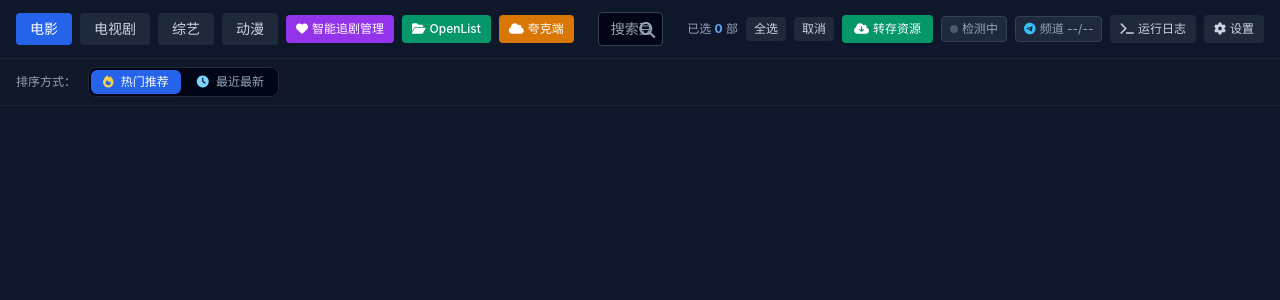
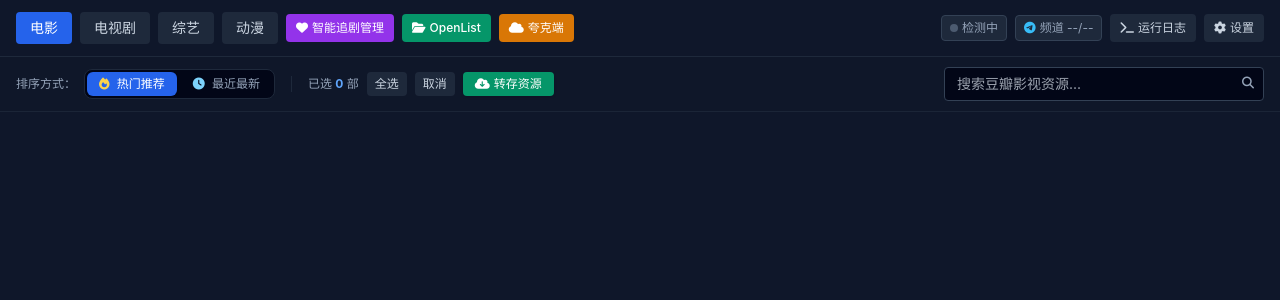
Before and after one commit to rinzaki007/DouQuarkHub, a Python web app: template templates/index.html in a window 1280 px wide. Shown: the top 300 px of the page. Run offline with Jinja, Linux system fonts and the light colour scheme; the template is opened without the code that fills it, so the values that code supplies are empty; some libraries are stand-ins or nearby versions.

Commit message:
Update index.html

```diff
--- a/templates/index.html
+++ b/templates/index.html
@@ -10,7 +10,7 @@
 </head>
 <body class="min-h-screen flex flex-col">
 
-    <!-- 顶部导航与主操作栏（重新排版：状态与设置移至最右侧） -->
+    <!-- 顶栏：左侧分类与功能，右侧系统状态与设置 -->
     <header class="bg-slate-900 border-b border-slate-800 sticky top-0 z-40 px-4 py-3">
         <div class="max-w-7xl mx-auto flex items-center justify-between gap-4">
 
@@ -32,27 +32,8 @@
                 </a>
             </div>
 
-            <!-- 中间：搜索框 -->
-            <div class="flex-1 max-w-sm mx-2 relative">
-                <input type="text" id="search-input" placeholder="搜索豆瓣影视资源..."
-                       class="w-full bg-slate-950 border border-slate-700 rounded px-3 py-1.5 text-sm text-slate-200 focus:outline-none focus:border-blue-500"
-                       onkeydown="if(event.key==='Enter') doSearch()">
-                <button onclick="doSearch()" class="absolute right-2 top-1.5 text-slate-400 hover:text-white">
-                    <i class="fa-solid fa-magnifying-glass"></i>
-                </button>
-            </div>
-
-            <!-- 右侧：勾选统计、转存、以及你要求的 Cookie、频道检测、日志、设置 -->
+            <!-- 右侧：Cookie状态、频道检测、运行日志、设置 -->
             <div class="flex items-center space-x-2 shrink-0">
-                <span class="text-xs text-slate-400">已选 <b id="selected-count" class="text-blue-400">0</b> 部</span>
-                <button onclick="selectAll(true)" class="px-2 py-1 text-xs bg-slate-800 hover:bg-slate-700 text-slate-300 rounded">全选</button>
-                <button onclick="selectAll(false)" class="px-2 py-1 text-xs bg-slate-800 hover:bg-slate-700 text-slate-300 rounded">取消</button>
-
-                <button onclick="batchTransfer()" class="px-3 py-1.5 text-xs bg-emerald-600 hover:bg-emerald-500 text-white rounded font-medium flex items-center gap-1 shadow">
-                    <i class="fa-solid fa-cloud-arrow-down"></i> 转存资源
-                </button>
-
-                <!-- 🎯 四个元素已完美移至最右侧 -->
                 <div id="cookie-status-badge" class="px-2 py-1 text-xs rounded bg-slate-800 text-slate-400 border border-slate-700 flex items-center gap-1">
                     <span class="w-2 h-2 rounded-full bg-slate-500 animate-pulse"></span>
                     <span>检测中</span>
@@ -71,9 +52,13 @@
         </div>
     </header>
 
-    <!-- 胶囊按钮式排序栏 -->
-    <div class="bg-slate-900/40 border-b border-slate-800/80 px-4 py-2">
-        <div class="max-w-7xl mx-auto flex items-center space-x-3">
+    <!-- 第二行：左侧为排序与转存操作，右下方为搜索框 -->
+    <div class="bg-slate-900/40 border-b border-slate-800/80 px-4 py-2.5">
+        <div class="max-w-7xl mx-auto flex items-center justify-between gap-4">
+
+            <!-- 左侧：排序方式 + 已选统计 + 转存按钮 -->
+            <div class="flex items-center space-x-4">
+                <div class="flex items-center space-x-2">
                     <span class="text-xs text-slate-400 font-medium">排序方式：</span>
                     <div class="inline-flex bg-slate-950 p-0.5 rounded-lg border border-slate-800 text-xs gap-1">
                         <button onclick="changeSort('U')" class="sort-tag px-3 py-1 rounded-md font-medium transition bg-blue-600 text-white shadow" data-sort="U">
@@ -83,6 +68,30 @@
                             <i class="fa-solid fa-clock mr-1 text-sky-300"></i> 最近最新
                         </button>
                     </div>
+                </div>
+
+                <div class="h-4 w-px bg-slate-800"></div>
+
+                <div class="flex items-center space-x-2">
+                    <span class="text-xs text-slate-400">已选 <b id="selected-count" class="text-blue-400">0</b> 部</span>
+                    <button onclick="selectAll(true)" class="px-2 py-1 text-xs bg-slate-800 hover:bg-slate-700 text-slate-300 rounded">全选</button>
+                    <button onclick="selectAll(false)" class="px-2 py-1 text-xs bg-slate-800 hover:bg-slate-700 text-slate-300 rounded">取消</button>
+                    <button onclick="batchTransfer()" class="px-3 py-1 text-xs bg-emerald-600 hover:bg-emerald-500 text-white rounded font-medium flex items-center gap-1 shadow">
+                        <i class="fa-solid fa-cloud-arrow-down"></i> 转存资源
+                    </button>
+                </div>
+            </div>
+
+            <!-- 右侧：搜索框 -->
+            <div class="w-full max-w-xs relative">
+                <input type="text" id="search-input" placeholder="搜索豆瓣影视资源..."
+                       class="w-full bg-slate-950 border border-slate-700 rounded px-3 py-1.5 text-sm text-slate-200 focus:outline-none focus:border-blue-500"
+                       onkeydown="if(event.key==='Enter') doSearch()">
+                <button onclick="doSearch()" class="absolute right-2.5 top-2 text-slate-400 hover:text-white text-xs">
+                    <i class="fa-solid fa-magnifying-glass"></i>
+                </button>
+            </div>
+
         </div>
     </div>
 
```
Lines whose indentation alone changed are shown as unchanged.
